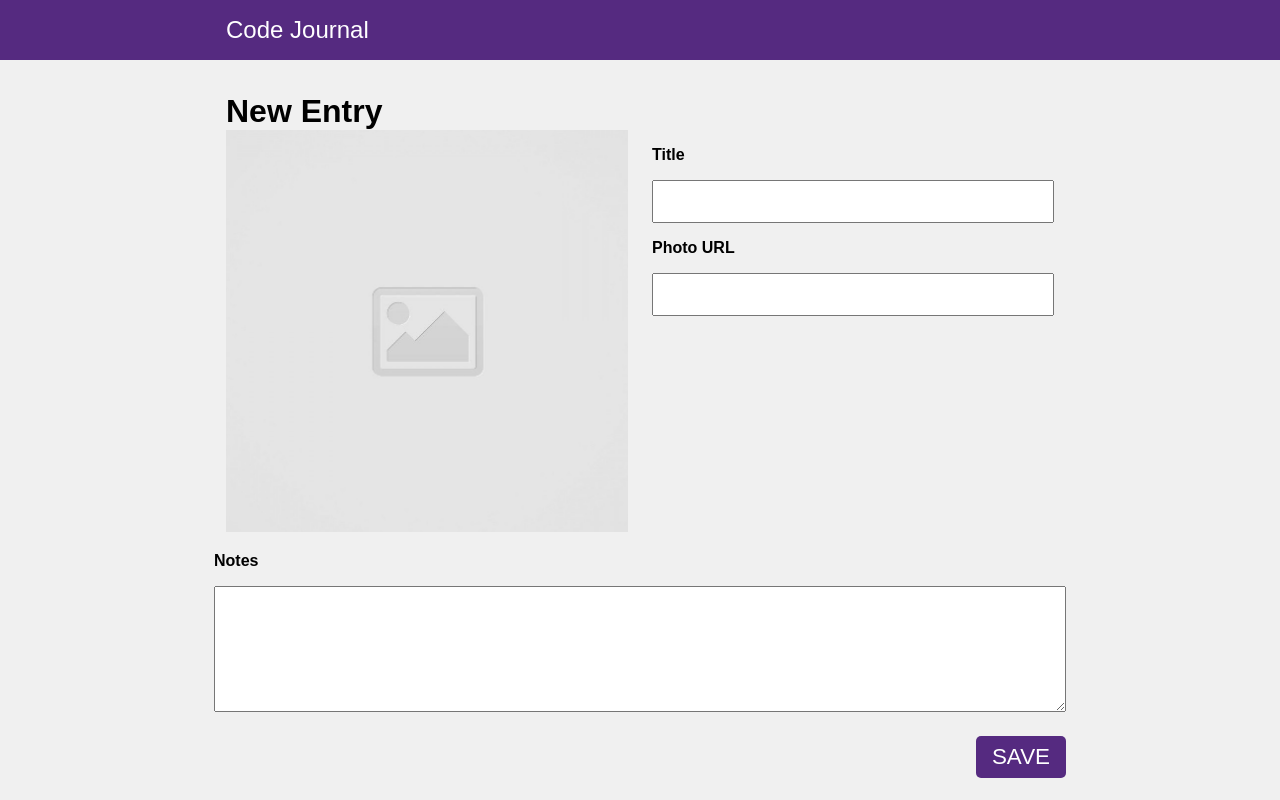
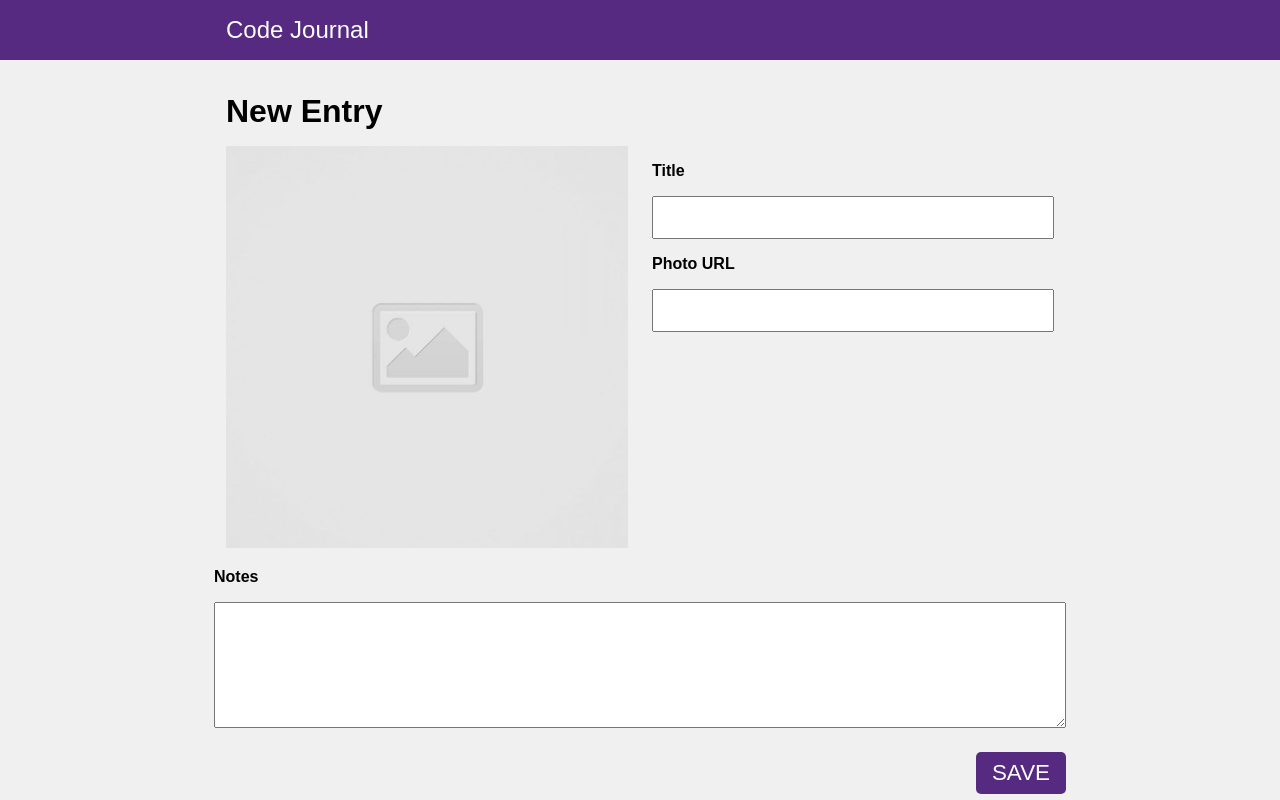
Before and after one commit to dcatan89/code-journal, a website: page index.html in a window 1280 px wide. Drawn offline with Linux system fonts and the light colour scheme.

Commit message:
fixed padding for new entry header when switched to desktop view

```diff
--- a/css/layout.css
+++ b/css/layout.css
@@ -50,4 +50,8 @@ img {
   .title-section, {
     width: 50%;
   }
+
+  .new-entry-h1 {
+    padding-bottom: 1rem;
+  }
 }
```
